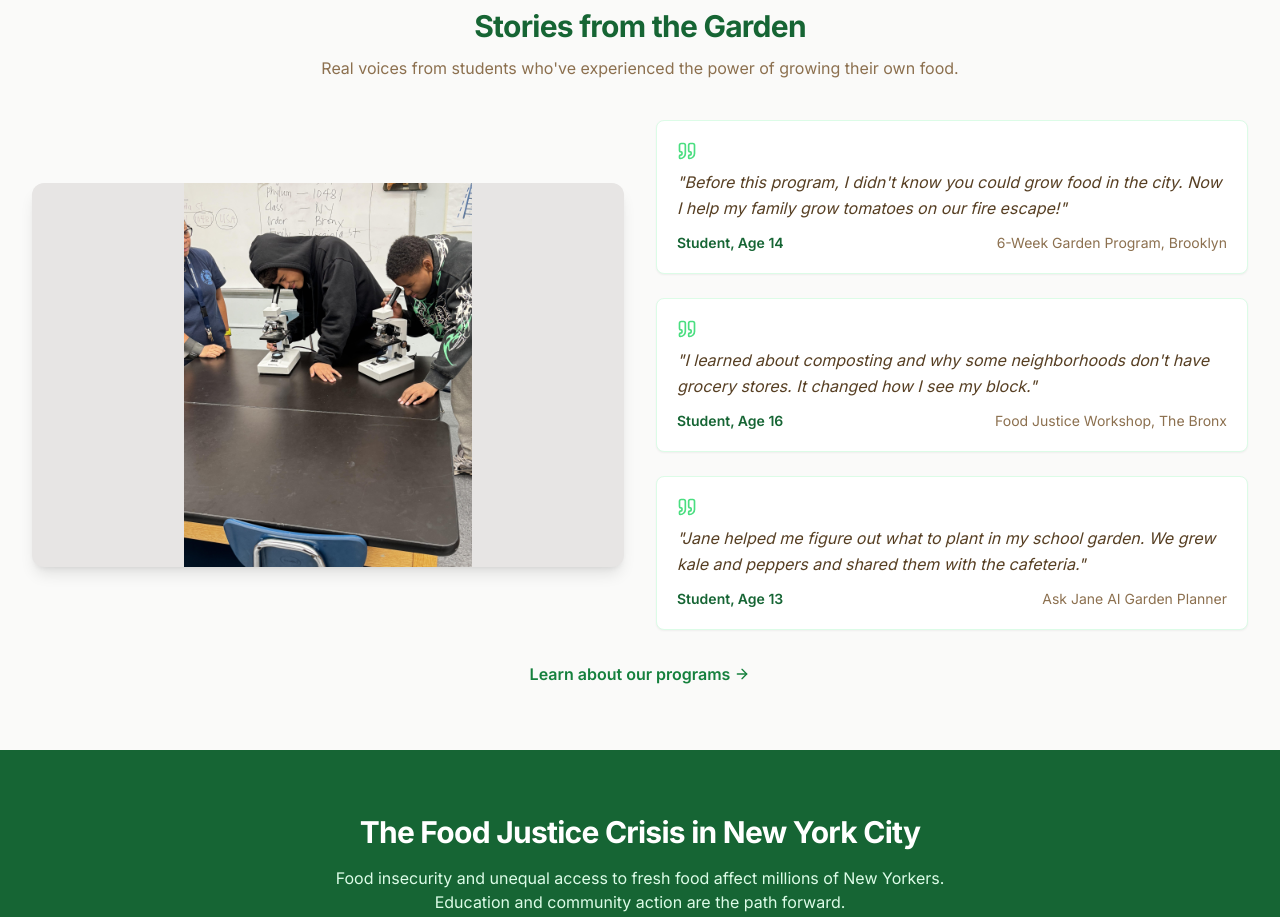
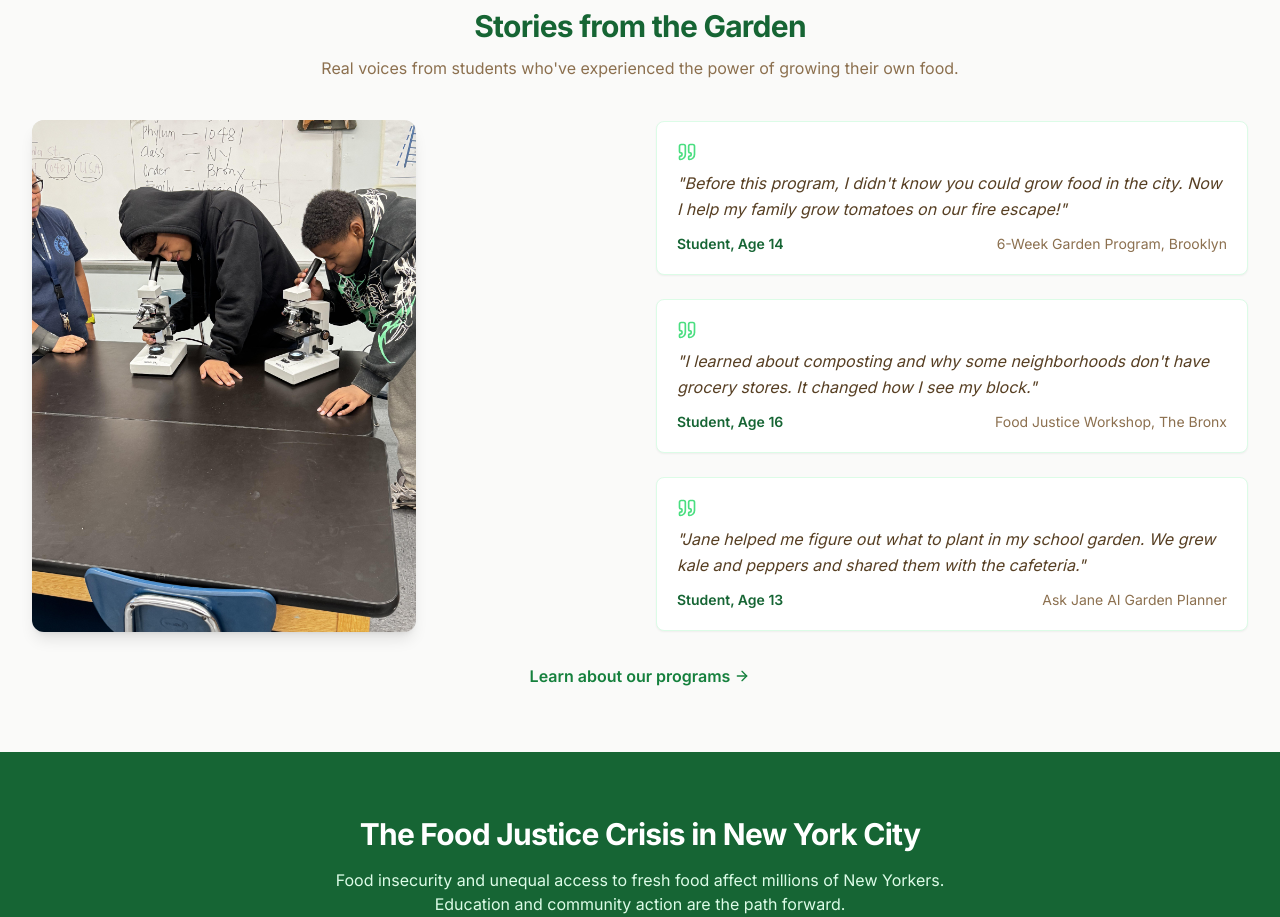
Before and after one commit to shaythegay13/savedbytheplate, a React (Vite) app: page / in a window 1280 px wide. Shown: the part 1200-2117 px from the top of the page. Built offline with nearby package versions, Linux system fonts and the light colour scheme.

Commit message:
Changes
Co-authored-by: shaythegay13 <222413861+shaythegay13@users.noreply.github.com>

```diff
--- a/src/components/home/StudentStories.tsx
+++ b/src/components/home/StudentStories.tsx
@@ -35,11 +35,11 @@ const StudentStories = () => {
 
         <div className="grid grid-cols-1 lg:grid-cols-2 gap-8 items-center">
           {/* Photo */}
-          <div className="rounded-xl overflow-hidden shadow-lg bg-stone-200">
+          <div className="rounded-xl overflow-hidden shadow-lg bg-stone-200 max-w-sm mx-auto lg:mx-0">
             <img
               src={studentStoriesImage}
               alt="Students using microscopes during a Saved by the Plate Inc. education program in the Bronx"
-              className="w-full h-72 sm:h-96 object-contain"
+              className="w-full object-contain"
               loading="lazy"
             />
           </div>
```
